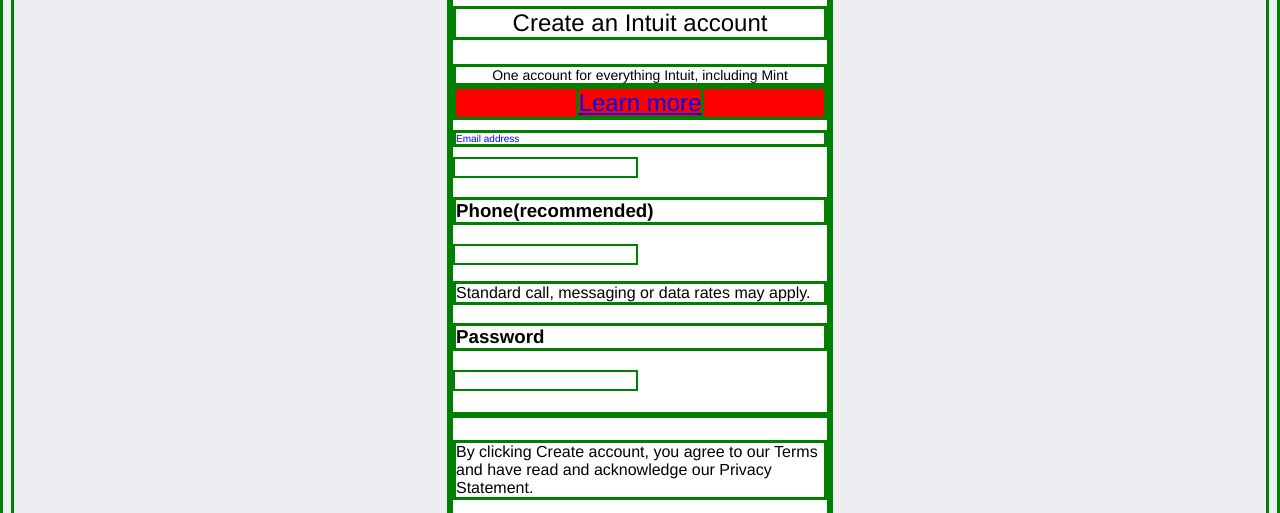
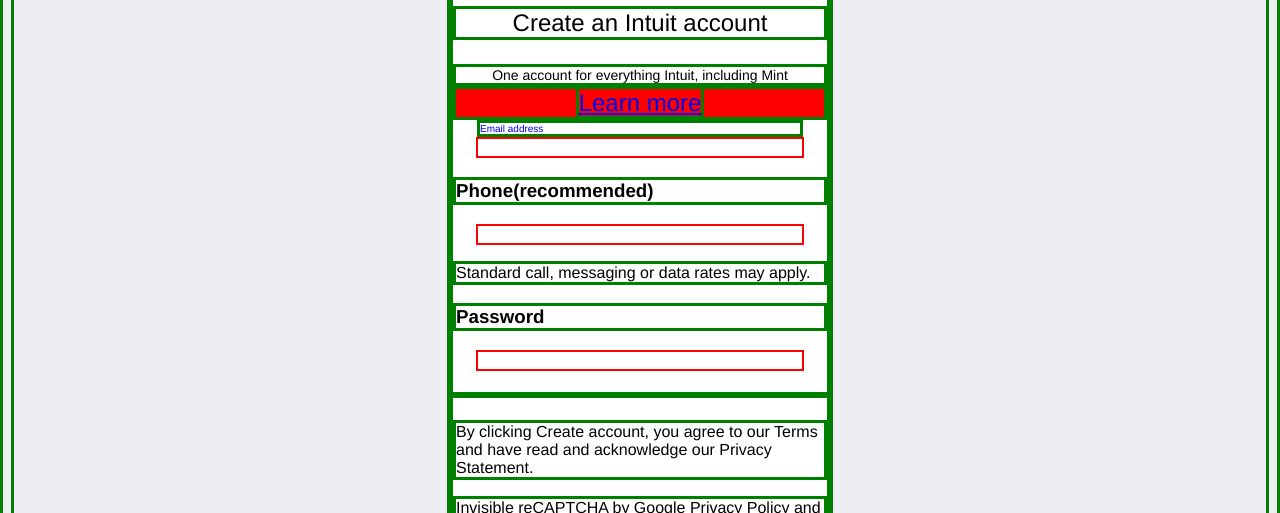
Before and after one commit to Jhdezj/MC-project2, a plain HTML site: page index.html in a window 1280 px wide. Shown: the part 1200-1713 px from the top of the page. Drawn offline with Linux system fonts and the light colour scheme.

Commit message:
center imput boxes

```diff
--- a/index.html
+++ b/index.html
@@ -45,16 +45,16 @@
         <div> <a href="#">Learn more</a></div>
 
           <p>Email address</p>
-          <input type="email" required >
+          <input class="email" type="email" required >
 
 
           <h3>Phone(recommended)</h3>
-          <input type="text" required>
+          <input class="phone" type="text" required>
           <p> Standard call, messaging or data rates may apply. </p>
 
 
           <h3>Password</h3>
-          <input type="password" required>
+          <input class="password" type="password" required>
 
           <h4 class = "loginwrapper-button"></h4>
 
--- a/style.css
+++ b/style.css
@@ -59,13 +59,32 @@ color:white;
 /* LOGIN FORM*/
 
 .main_info{
-  clear:right;
+  clear:both;
   width: 380px;
   margin-left: auto;
   margin-right: auto;
-
 }
 
+.email{
+display: block;
+margin: auto;
+border-color: red;
+width: 320px;
+}
+
+.phone{
+  display: block;
+  margin: auto;
+  border-color: red;
+  width: 320px;
+}
+
+.password{
+  display: block;
+  margin: auto;
+  border-color: red;
+  width: 320px;
+}
 
 /* Images */
 
@@ -109,6 +128,7 @@ background-color:white;
 font-size: 24px;
 text-align: center;
 
+
 }
 
 .loginform :nth-child(2){
@@ -130,4 +150,6 @@ text-align: center;
   .loginform :nth-child(4){
   font-size: 10px;
   color: blue;
+  width: 320px;
+  margin: auto;
   }
```
